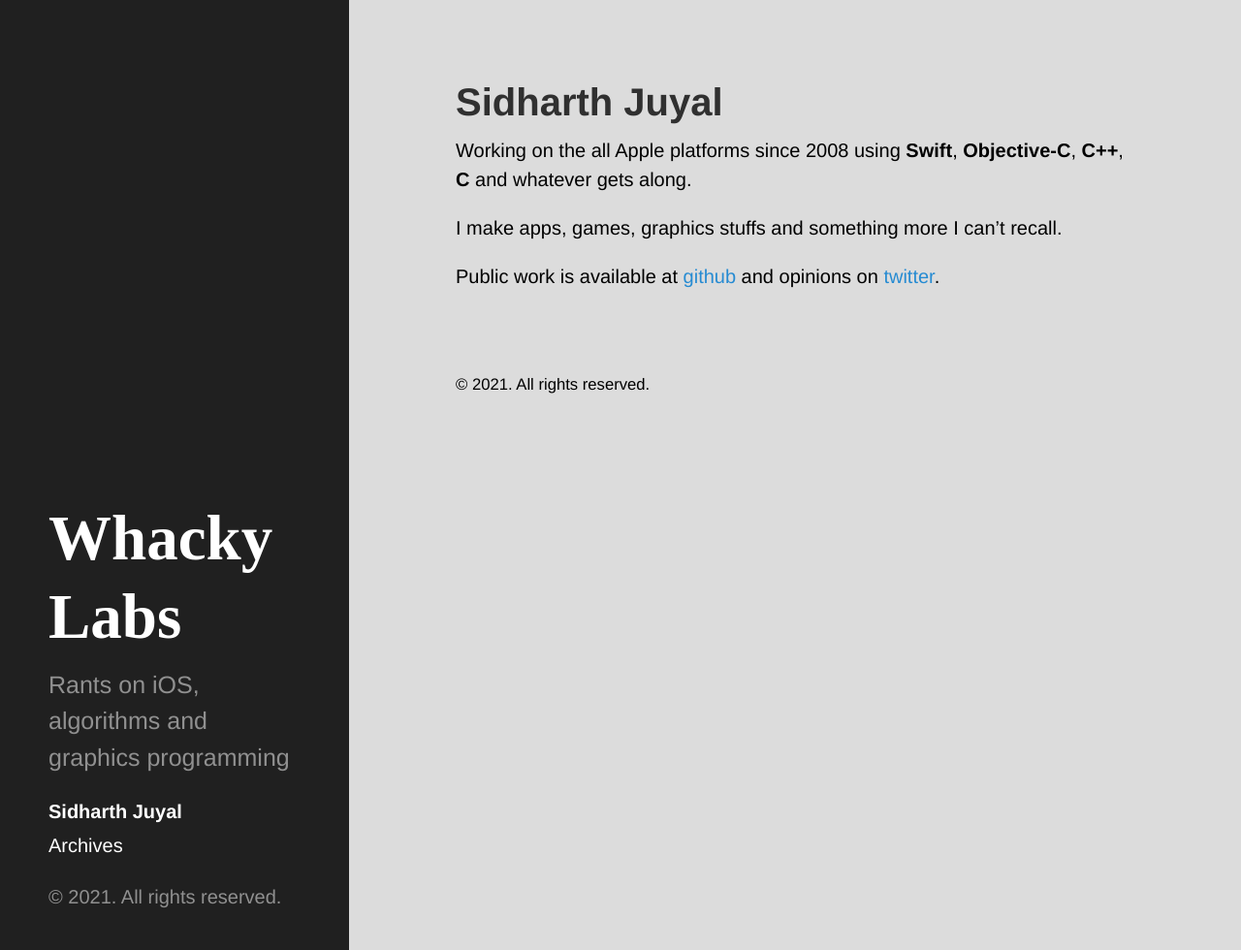
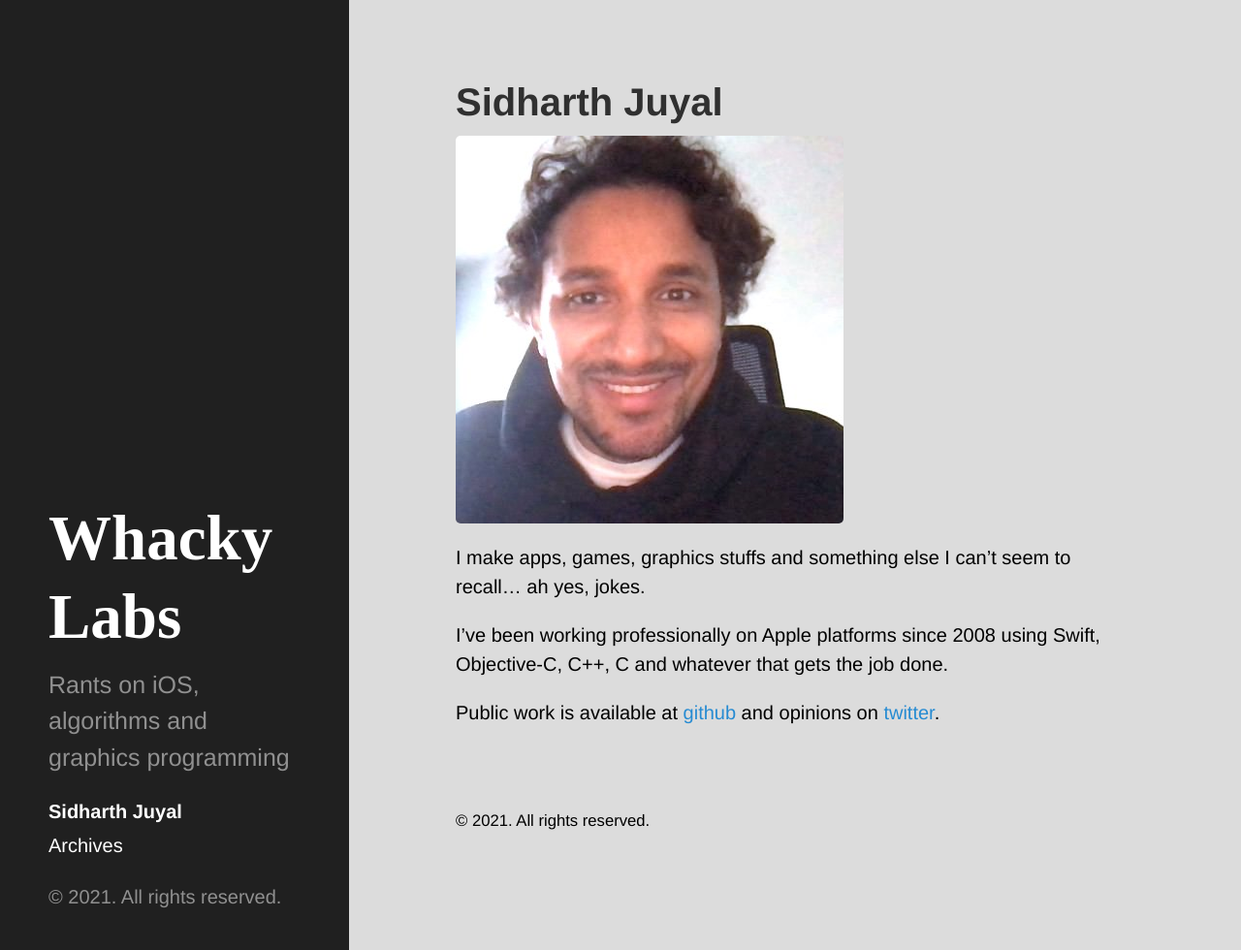
Before and after one commit to chunkyguy/chunkyguy.github.io, a Jekyll site: the page built from about.md, in a window 1280 px wide and 980 px high. Shown: the whole window at 97% size. Built offline with Jekyll 4.4.1, drawn with Linux system fonts in a browser that asks for light colours.

Commit message:
Update about page with my amazing picture

```diff
--- a/about.md
+++ b/about.md
@@ -4,8 +4,10 @@ title: Sidharth Juyal
 permalink: /about/
 ---
 
-Working on the all Apple platforms since 2008 using **Swift**, **Objective-C**, **C++**, **C** and whatever gets along.
+![Sidharth Juyal]({{ site.url }}/assets/profile.jpg)
 
-I make apps, games, graphics stuffs and something more I can't recall.
+I make apps, games, graphics stuffs and something else I can't seem to recall... ah yes, jokes.
+
+I've been working professionally on Apple platforms since 2008 using Swift, Objective-C, C++, C and whatever that gets the job done.
 
 Public work is available at [github](https://github.com/chunkyguy) and opinions on [twitter](https://twitter.com/chunkyguy).
```
Also changed, not shown: assets/profile.jpg (added).
